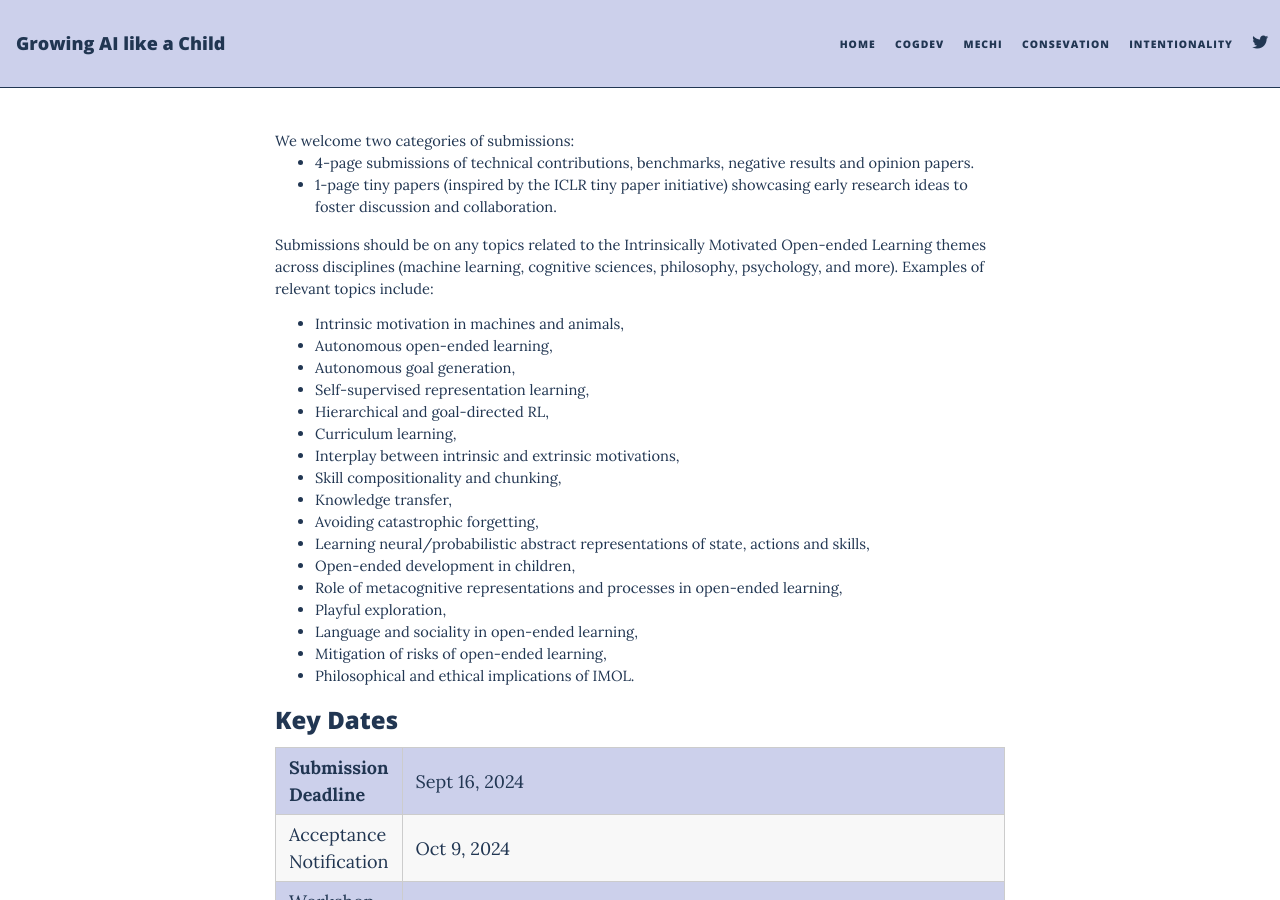
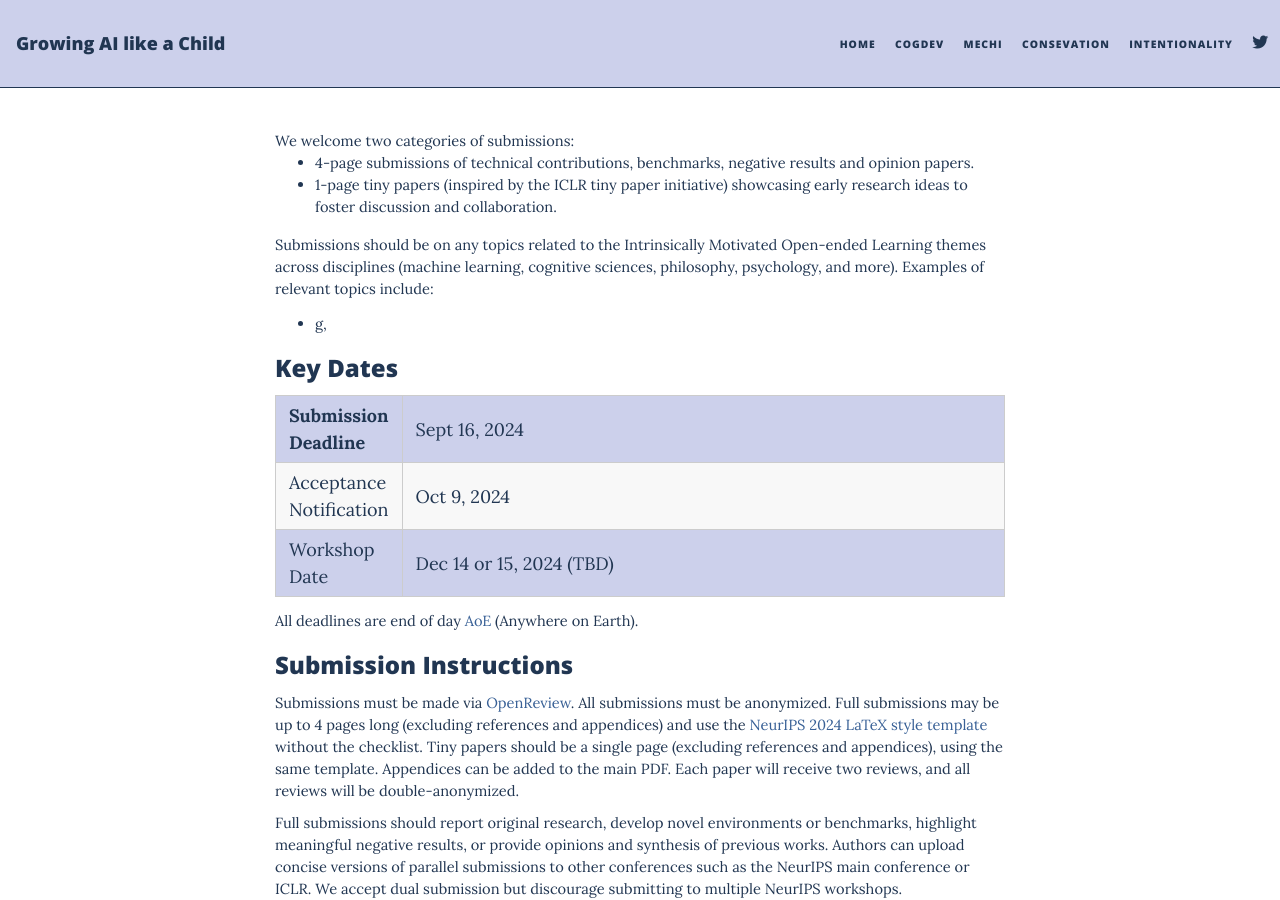
Before and after one commit to growing-ai-like-a-child/growing-ai-like-a-child.github.io, a Jekyll site: the page built from pages/CogDev2K.md, in a window 1280 px wide and 900 px high. Built offline with Jekyll 4.4.1, drawn with Linux system fonts in a browser that asks for light colours; nearby versions of some CDN libraries.

Commit message:
cogdev 2k constructing

```diff
--- a/pages/call.md
+++ b/pages/CogDev2K.md
@@ -18,23 +18,7 @@ Submissions should be on any topics related to the Intrinsically Motivated Open-
 <div class='description' style='font-size: 11pt;'>
 
 <ul>
-<li> Intrinsic motivation in machines and animals, </li>
-<li> Autonomous open-ended learning, </li>
-<li> Autonomous goal generation, </li>
-<li> Self-supervised representation learning, </li>
-<li> Hierarchical and goal-directed RL, </li>
-<li> Curriculum learning, </li>
-<li> Interplay between intrinsic and extrinsic motivations, </li>
-<li> Skill compositionality and chunking, </li>
-<li> Knowledge transfer, </li>
-<li> Avoiding catastrophic forgetting, </li>
-<li> Learning neural/probabilistic abstract representations of state, actions and skills, </li>
-<li> Open-ended development in children, </li>
-<li> Role of metacognitive representations and processes in open-ended learning, </li>
-<li> Playful exploration, </li>
-<li> Language and sociality in open-ended learning, </li>
-<li> Mitigation of risks of open-ended learning, </li>
-<li> Philosophical and ethical implications of IMOL.</li>
+<li> g, </li>
 </ul>
 </div>
 
```
